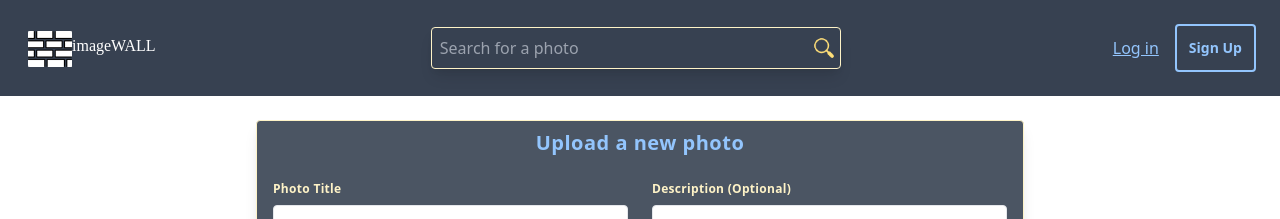
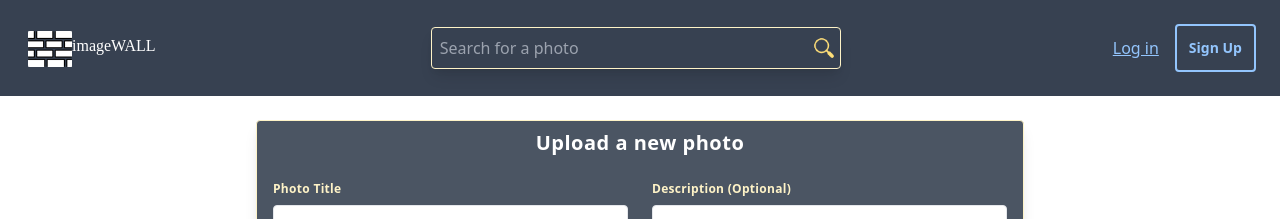
Before and after one commit to Roayacom/imagewall-react, a React (Create React App) app: page / in a window 1280 px wide. Shown: the top 219 px of the page. Built offline with nearby package versions, Linux system fonts and the light colour scheme; a web font is replaced by a local one.

Commit message:
style change2

```diff
--- a/src/components/Form.js
+++ b/src/components/Form.js
@@ -69,7 +69,7 @@ addImage=(event)=>{
 
 
                 <form id="formImgUpload" onSubmit={this.addImage} class=" bg-gray-600 max-w-screen-md mx-auto border border-yellow-100 shadow-lg rounded px-4 pt-2 pb-2 mb-4  flex flex-col my-6">
-                    <div class=" tracking-wide text-blue-300 text-xl font-bold mx-auto mb-6">Upload a new photo </div>
+                    <div class=" tracking-wide text-white text-xl font-bold mx-auto mb-6">Upload a new photo </div>
                     <div class="-mx-3 md:flex mb-6">
                         <div class="md:w-1/2 px-3 mb-4 md:mb-0">
                             <label class="block  tracking-wide text-yellow-100 text-xs font-bold mb-2" for="inputImgTitle">
--- a/src/components/Modal.js
+++ b/src/components/Modal.js
@@ -37,7 +37,7 @@ class Modal extends Component {
     return(
         <div id="Modal" className="absolute  top-0 flex items-center justify-center  ">
         <div className=" p-6 py-6 bg-gray-700 opacity-90 p-2   w-screen h-screen ">    </div>
-         <div className="absolute bg-white top-8 w-2/3 h-5/6 border-8 border-opacity-25 border-pink-300 rounded-lg ">
+         <div className="absolute bg-white top-8 w-2/3 h-5/6 border-8 border-opacity-25 border-blue-300 rounded-lg ">
 
         <h1 class="viewImageTitle text-3xl text-purple-800 py-6 text-center">{image.inputImgTitle}</h1>
 
```
